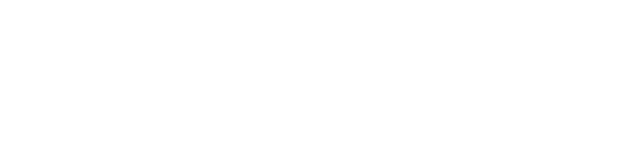
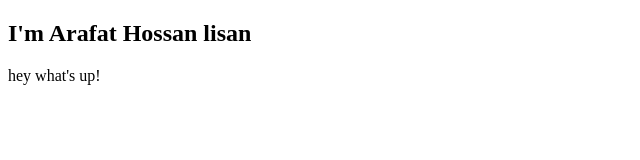
Before and after one commit to Arafatlsn37/my_second_repo, a plain HTML site: page index.html in a window 1280 px wide. Shown: the whole page, without its empty margins (0-640 px from the left). Drawn offline with Linux system fonts and the light colour scheme.

Commit message:
second commit

```diff
--- a/index.html
+++ b/index.html
@@ -7,6 +7,7 @@
   <title>My_second_repo</title>
 </head>
 <body>
-
+  <h2>I'm Arafat Hossan lisan</h2>
+  <p>hey what's up!</p>
 </body>
 </html>
```
